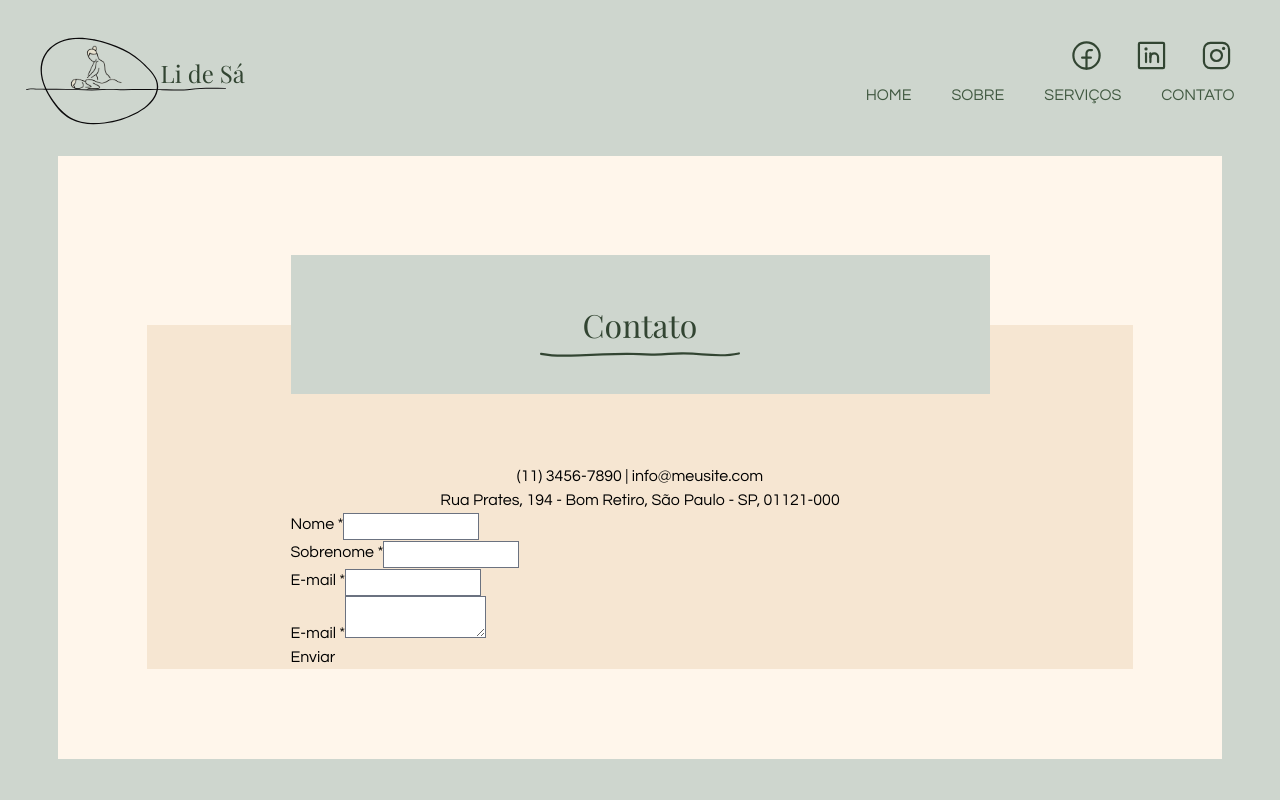
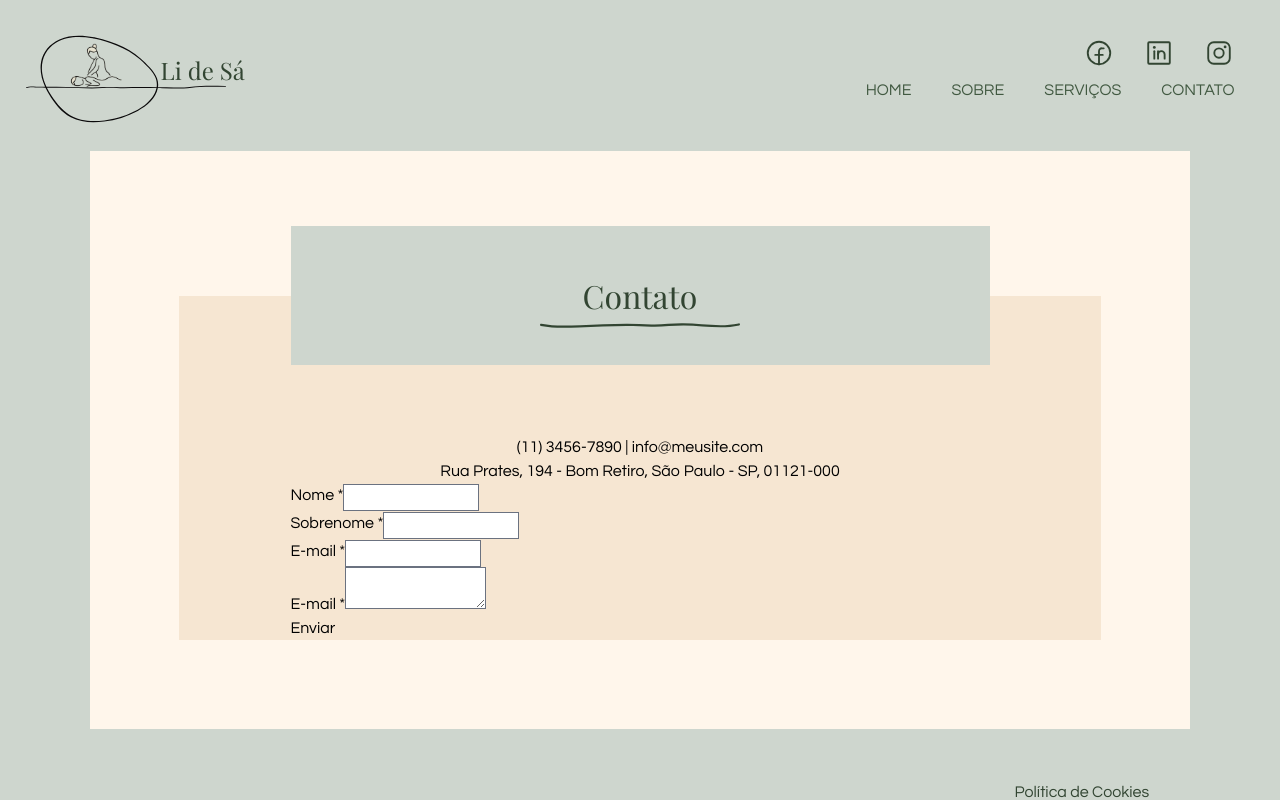
Before and after one commit to fabriciofcastro/clinic, a React (Vite) app: page /contact in a window 1280 px wide. Shown: the top 800 px of the page. Built offline with nearby package versions, Linux system fonts and the light colour scheme; a web font is replaced by a local one.

Commit message:
Ajustando page contato

```diff
--- a/src/components/header/style.module.scss
+++ b/src/components/header/style.module.scss
@@ -39,7 +39,7 @@
   .navbar {
 
     .redesocial {
-      font-size: 3.5rem;
+
       display: flex;
       justify-content: flex-end;
       gap: 3rem;
@@ -50,9 +50,12 @@
         color: $title-color;
         transition: 600ms ease;
         cursor: pointer;
+        font-size: 3rem;
 
         &:hover {
           color: #035003;
+
+
         }
       }
 
--- a/src/pages/contact/style.module.scss
+++ b/src/pages/contact/style.module.scss
@@ -2,13 +2,13 @@
 
 .container {
   background-color: $bg4-color ;
-  margin: 0 4.5%;
+  margin: auto 7%;
   padding: 7%;
 
 
   .content {
     background-color: $bg3-color;
-    margin: 8rem 0 auto;
+    margin: 6% 0 0 0 ;
     max-width: 100rem;
 
     .content_form {
```
